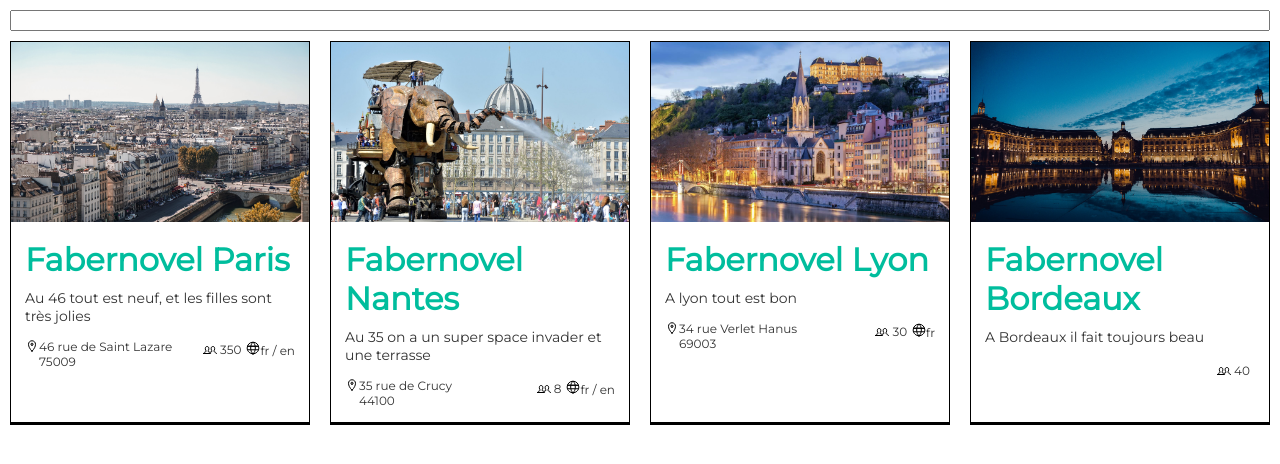
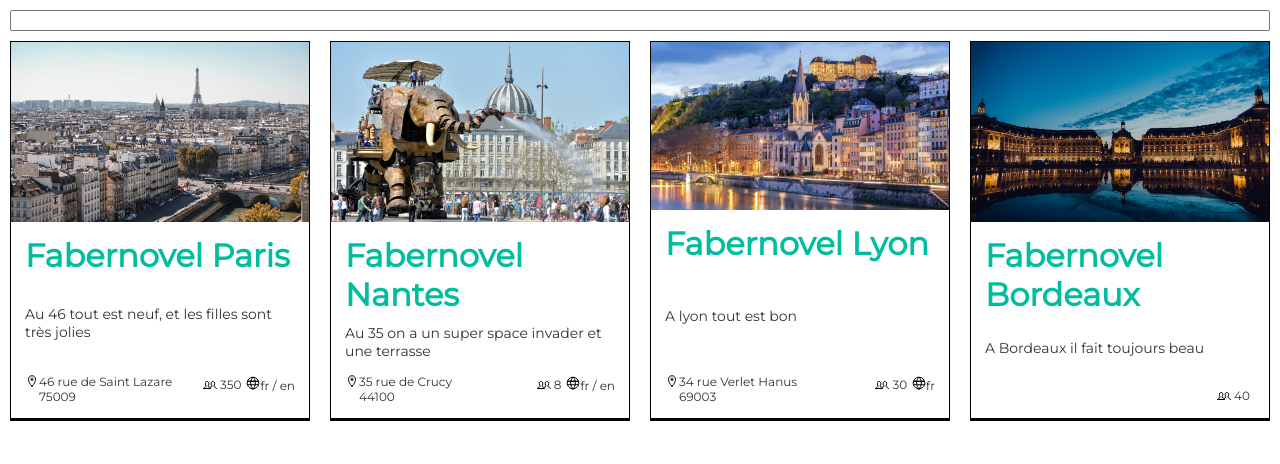
Before and after one commit to zengularity/f20t, a React (Create React App) app: page / in a window 1280 px wide. Shown: the top 464 px of the page. Built offline with nearby package versions, Linux system fonts and the light colour scheme.

Commit message:
optim styles

```diff
--- a/src/templates/list/list.module.scss
+++ b/src/templates/list/list.module.scss
@@ -3,4 +3,5 @@
 
 .row {
   display: flex;
+  flex-wrap: wrap;
 }
--- a/src/templates/list/listitem.module.scss
+++ b/src/templates/list/listitem.module.scss
@@ -1,6 +1,8 @@
 @import "../../styles/variables.scss";
 
 .container {
+  display: flex;
+  flex-direction: column;
   border: 1px solid #000000;
   border-bottom-width: 3px;
   flex: 1;
@@ -8,6 +10,10 @@
 }
 
 .bottomDescription {
+  display: flex;
+  flex-direction: column;
+  justify-content: space-between;
+  height: 100%;
   padding: $m-size;
 }
 
@@ -34,10 +40,13 @@
 
 .row {
   display: flex;
-  justify-content: space-between
+  justify-content: space-between;
 }
 
 .locationText {
   font-size: $s-size;
   vertical-align: middle;
+  &-margin {
+    margin-right: 10px;
+  }
 }
```
